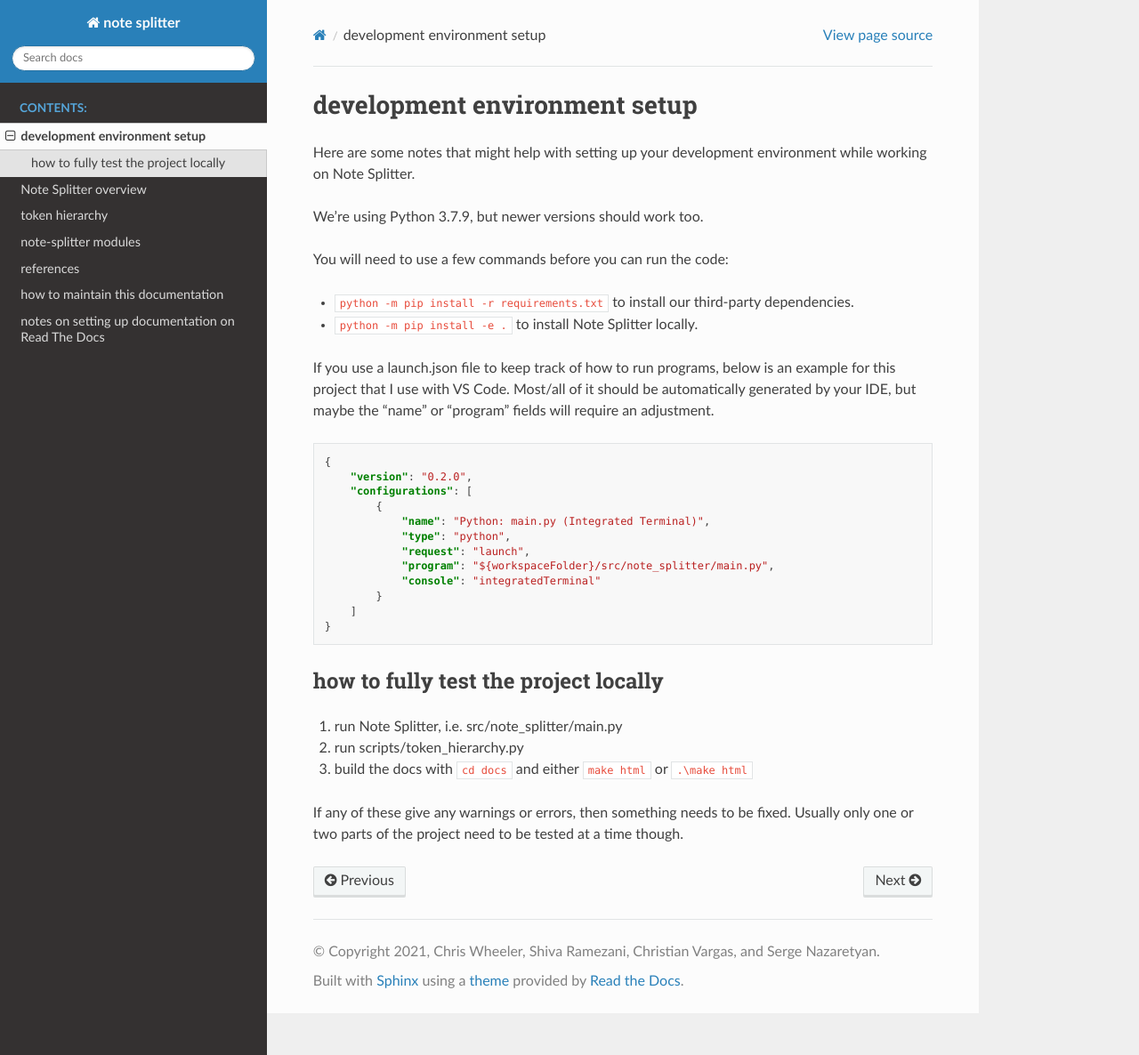
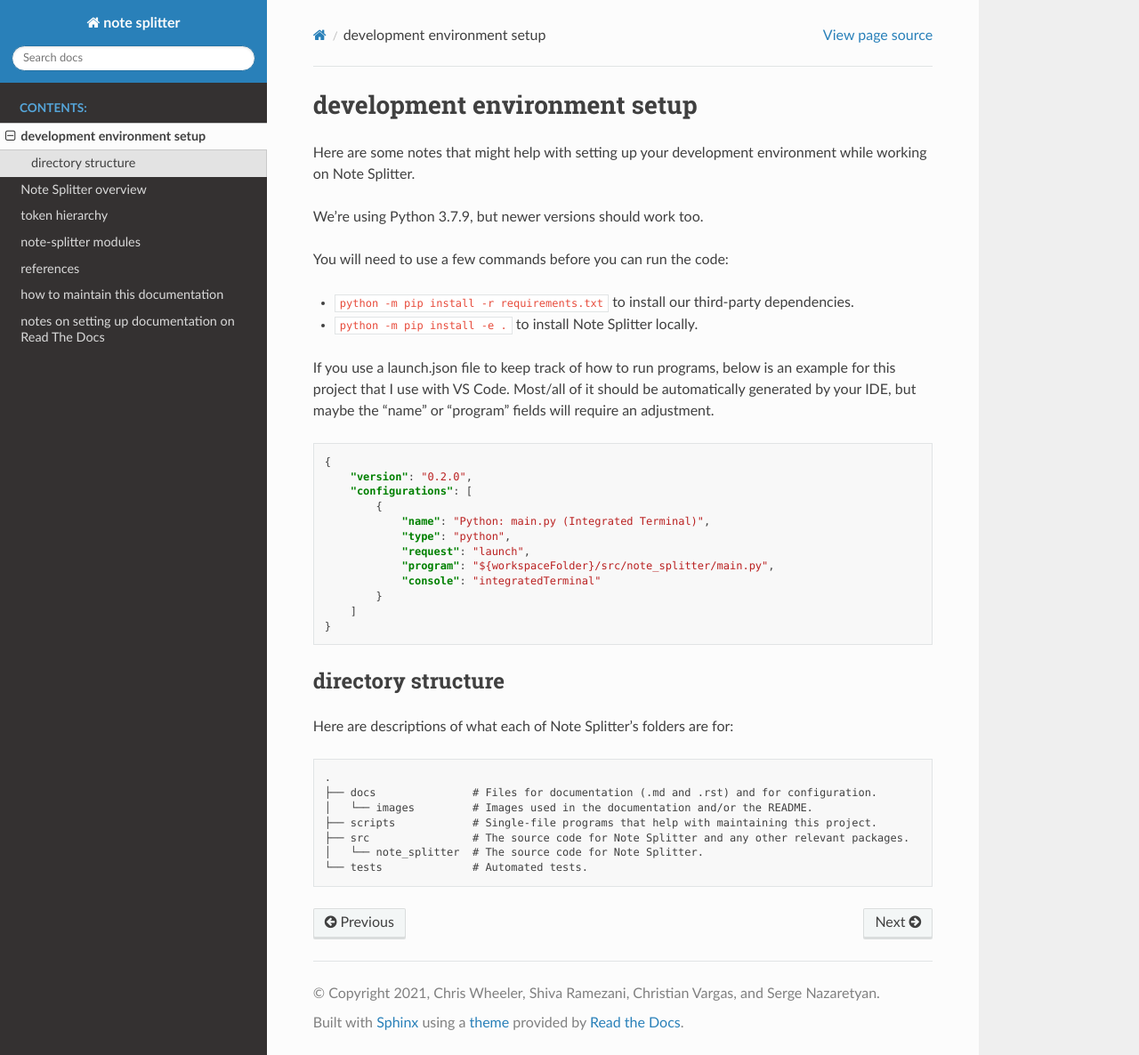
Before and after one commit to wheelercj/note-splitter, a Sphinx documentation site: the page built from docs/dev-setup.md, in a window 1280 px wide and 1186 px high. Shown: the whole window at 89% size. Built offline with Sphinx 7.4.7 and the Read the Docs theme 2.0.0, drawn with Linux system fonts in a browser that asks for light colours.

Commit message:
Explain Note Splitter's directory structure

````diff
--- a/docs/dev-setup.md
+++ b/docs/dev-setup.md
@@ -25,9 +25,16 @@ If you use a launch.json file to keep track of how to run programs, below is an
 }
 ```
 
-## how to fully test the project locally
-1. run Note Splitter, i.e. src/note_splitter/main.py
-2. run scripts/token_hierarchy.py
-3. build the docs with `cd docs` and either `make html` or `.\make html`
+## directory structure
 
-If any of these give any warnings or errors, then something needs to be fixed. Usually only one or two parts of the project need to be tested at a time though.
+Here are descriptions of what each of Note Splitter's folders are for:
+
+```
+.
+├── docs               # Files for documentation (.md and .rst) and for configuration.
+│   └── images         # Images used in the documentation and/or the README.
+├── scripts            # Single-file programs that help with maintaining this project.
+├── src                # The source code for Note Splitter and any other relevant packages.
+│   └── note_splitter  # The source code for Note Splitter.
+└── tests              # Automated tests.
+```
````
